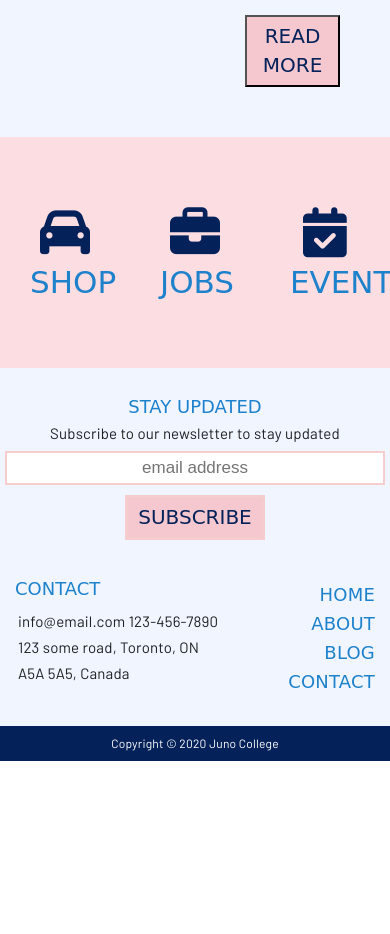
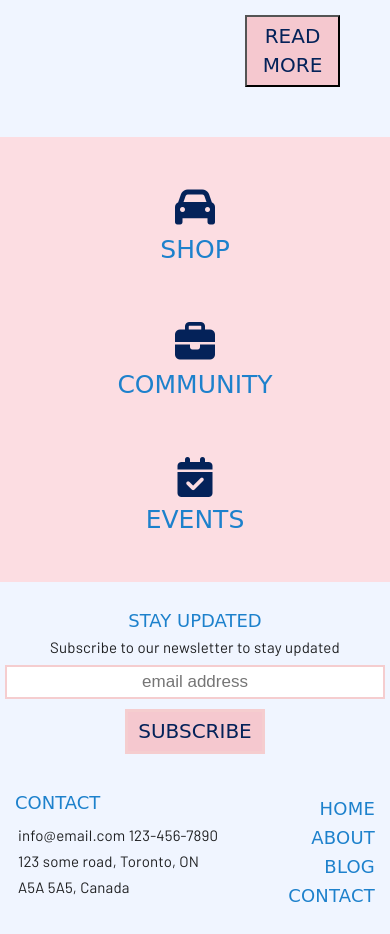
Before and after one commit to ashwinalexander/ashwin-alexander-project-one, a plain HTML site: page index.html in a window 390 px wide. Shown: the part 3920-4854 px from the top of the page. Before the commit the page ends 4681 px from the top, so only its background shows below. Drawn offline with Linux system fonts and the light colour scheme; a web font is replaced by a local one.

Commit message:
media query for icons row

```diff
--- a/index.html
+++ b/index.html
@@ -115,18 +115,21 @@
         <section class="wrapper clearfix icon-row">
             <ul>
                 <li>
-                    <div><i class="fas fa-car"></i>
+                    <div><i class="fas fa-car" aria-label="car"></i>
                         <h4>shop</h4>
 
                     </div>
                 </li>
                 <li>
-                    <div><i class="fas fa-briefcase"></i>
-                        <h4>jobs</h4>
+                    <div><i class="fas fa-briefcase" aria-label="briefcase"></i>
+                        <!-- this sneaky text only appears on desktop -->
+                        <h4 class="desktop-jobs-only">jobs</h4>
+                        <!-- this sneaky text only appears on mobile -->
+                        <h4 class="mobile-community-only">community</h4>
                     </div>
                 </li>
                 <li>
-                    <div><i class="fas fa-calendar-check"></i>
+                    <div><i class="fas fa-calendar-check" aria-label="calendar"></i>
                         <h4>events</h4>
                     </div>
                 </li>
--- a/styles.css
+++ b/styles.css
@@ -570,6 +570,11 @@
     }
     /* icon row styles */
 
+    .mobile-community-only {
+        visibility: hidden;
+        font-size: 0rem;
+    }
+
     .icon-row {
         list-style: none;
         padding: 40px 0px;
@@ -685,6 +690,10 @@
     }
 
     @media (max-width: 520px) {
+        .icon-row li {
+            float: none;
+            width: 100%;
+        }
         /* contact us section and footer */
         .contact-details {
             padding-left: 10px;
@@ -713,6 +722,16 @@
     }
 
     @media (max-width: 400px) {
+        /* icon row */
+        .icon-row {
+            padding: 20px 0px;
+        }
+        .icon-row i {
+            font-size: 4rem;
+        }
+        .icon-row h4 {
+            font-size: 2.5rem;
+        }
         /* contact us section and footer */
         .contact-us {
             padding: 30px 5px;
@@ -724,4 +743,10 @@
         footer p {
             font-size: 1.2rem;
         }
+        .desktop-jobs-only {
+            display: none;
+        }
+        .mobile-community-only {
+            visibility: visible;
+        }
     }
```
